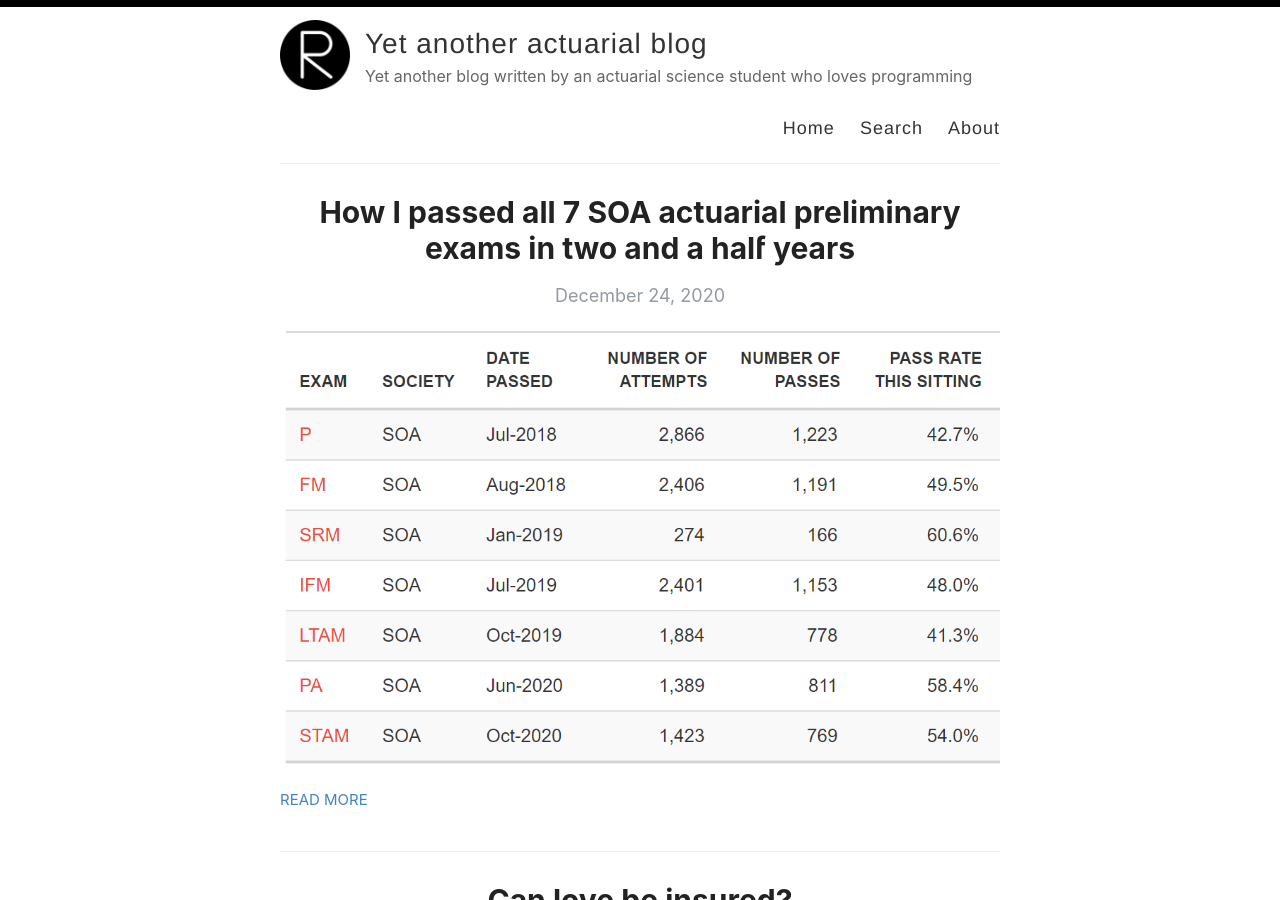
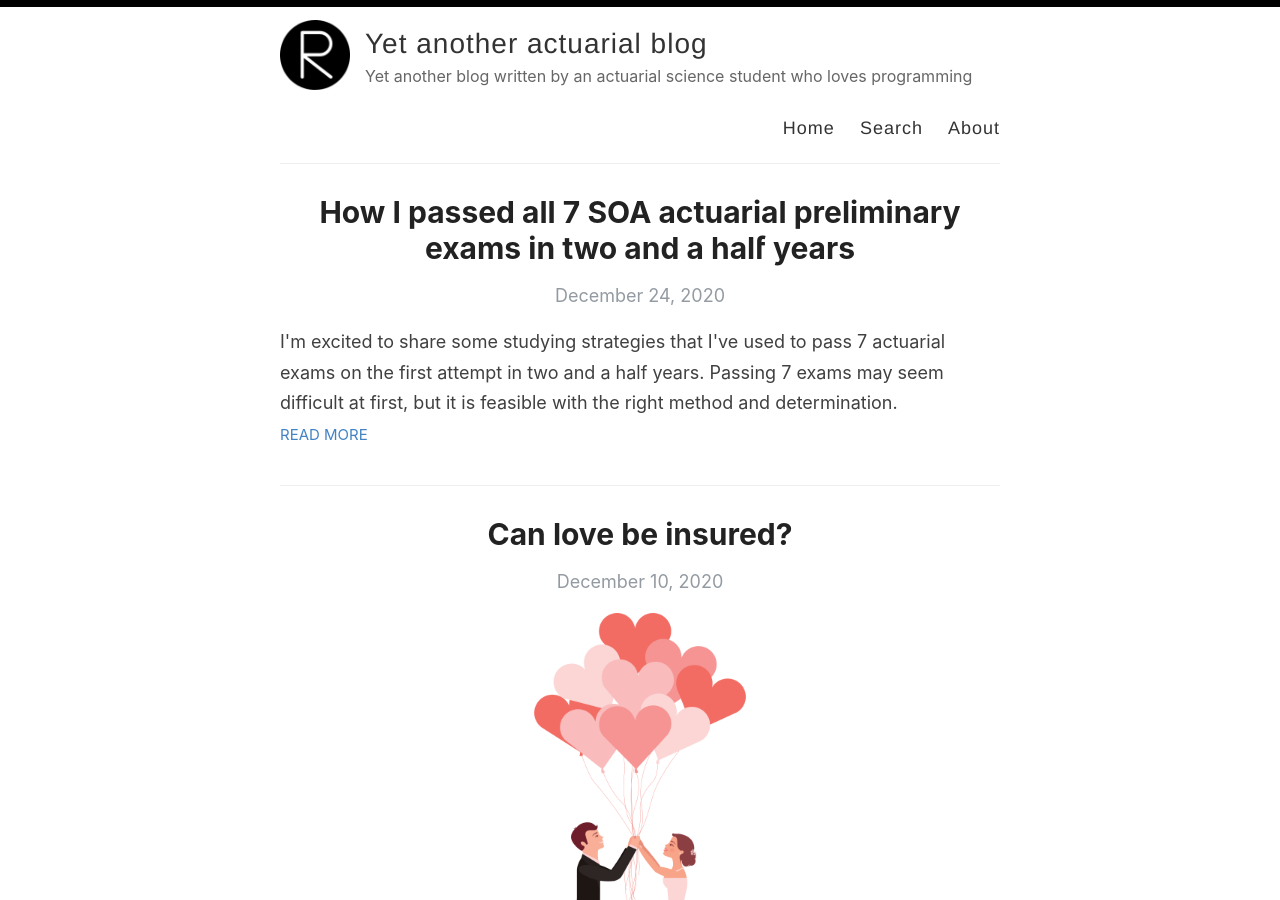
Before and after one commit to actuarialcat/actuarialcat.github.io, a Jekyll site: the page built from index.html, in a window 1280 px wide and 900 px high. Built offline with Jekyll 4.4.1, drawn with Linux system fonts in a browser that asks for light colours; the list of posts is cut into pages by our own code.

Commit message:
Update 2020-12-24-How-to-pass-7-SOA.md

```diff
--- a/_posts/2020-12-24-How-to-pass-7-SOA.md
+++ b/_posts/2020-12-24-How-to-pass-7-SOA.md
@@ -3,7 +3,7 @@ layout: post
 title:  How I passed all 7 SOA actuarial preliminary exams in two and a half years
 date:   2020-12-24
 categories: [Actuarial, Exams]
-excerpt:
+excerpt: I'm excited to share some studying strategies that I've used to pass 7 actuarial exams on the first attempt in two and a half years. Passing 7 exams may seem difficult at first, but it is feasible with the right method and determination.
 ---
 
 ![Actuarial lookup exam results](/images/article_images/2020-12-24-How-to-pass-7-SOA/cover.png)
```
